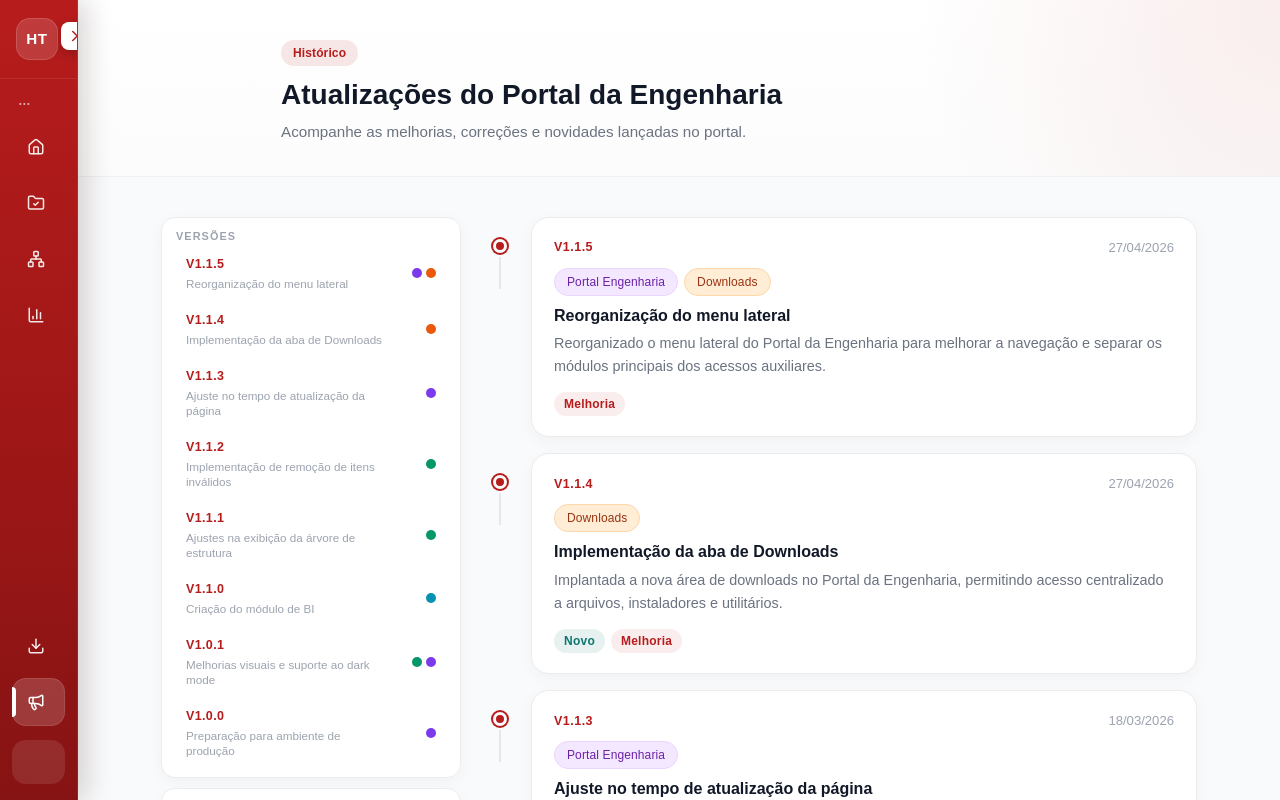
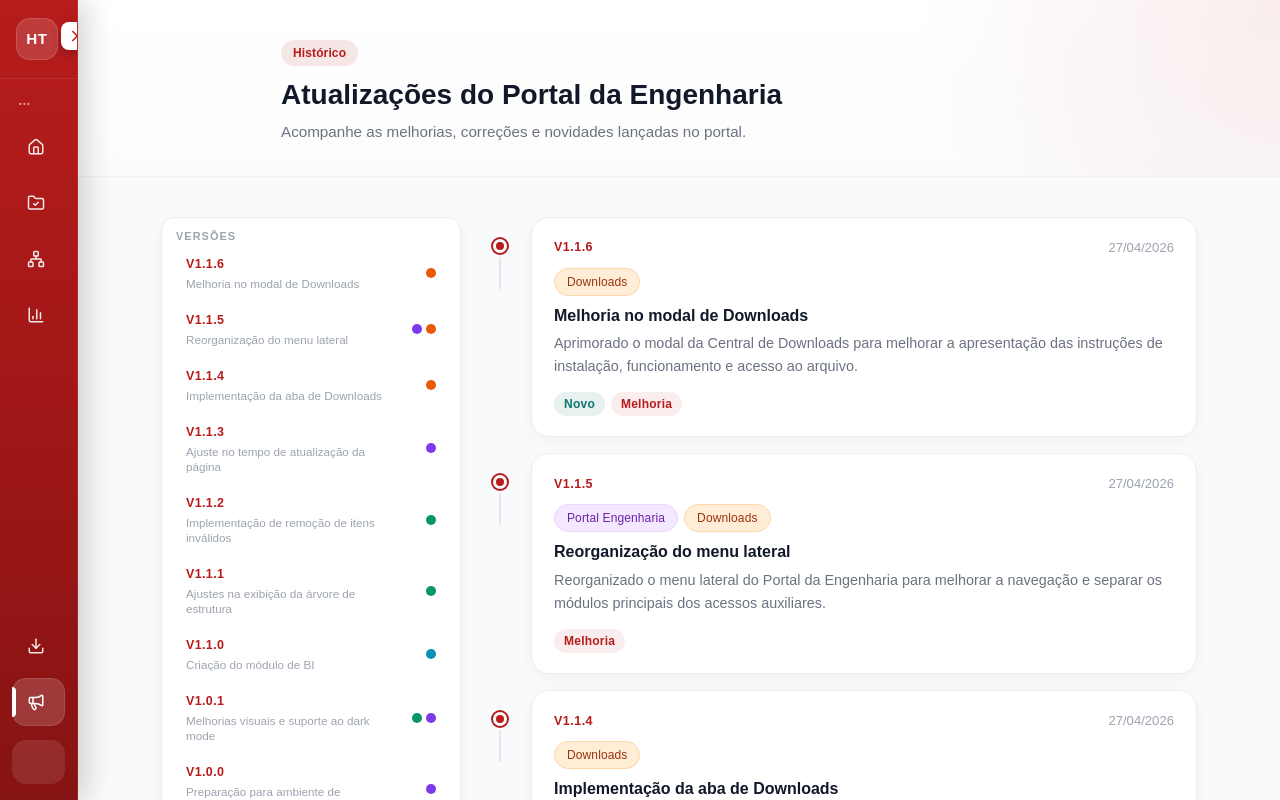
Before and after one commit to Pedro-Ril/Engenharia-Triel-HT, a Next.js app: page /atualizacoes in a window 1280 px wide. Shown: the top 800 px of the page. Built offline with nearby package versions, Linux system fonts and the light colour scheme.

Commit message:
Ajustado na tela de atualizações para modificações do modal de downloads

```diff
--- a/src/modules/atualizacoes/AtualizacoesPage.tsx
+++ b/src/modules/atualizacoes/AtualizacoesPage.tsx
@@ -59,6 +59,28 @@ const LEGENDA: { key: Modulo; label: string }[] = [
 ];
 
 const ATUALIZACOES: Atualizacao[] = [
+  {
+  data: "27/04/2026",
+  versao: "V1.1.6",
+  titulo: "Melhoria no modal de Downloads",
+  modulos: ["downloads"],
+  descricao:
+    "Aprimorado o modal da Central de Downloads para melhorar a apresentação das instruções de instalação, funcionamento e acesso ao arquivo.",
+  itens: [
+    {
+      tipo: "novo",
+      texto: "Adicionado modal de visualização ao clicar nos cards de download, exibindo instruções de instalação e funcionamento.",
+    },
+    {
+      tipo: "melhoria",
+      texto: "Organizadas as informações de instalação e funcionamento em cards separados, facilitando a leitura.",
+    },
+    {
+      tipo: "melhoria",
+      texto: "Adicionado botão de download diretamente no rodapé do modal.",
+    },
+  ],
+},
   {
   data: "27/04/2026",
   versao: "V1.1.5",
```
